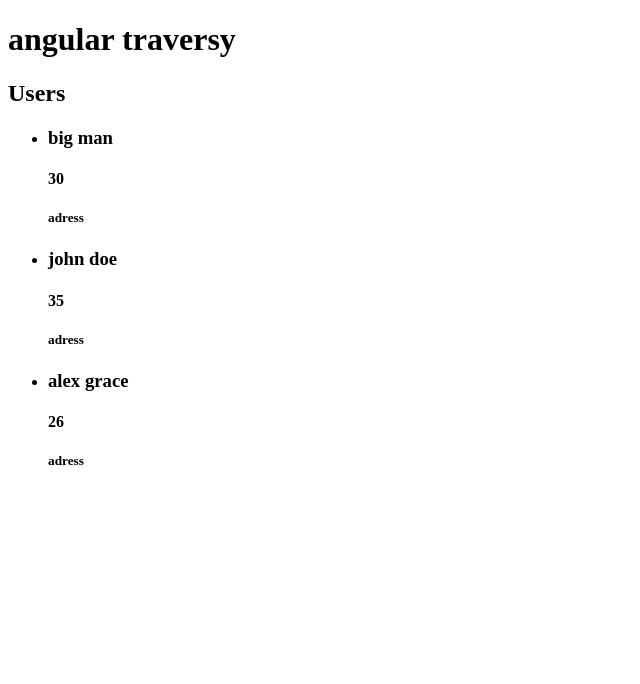
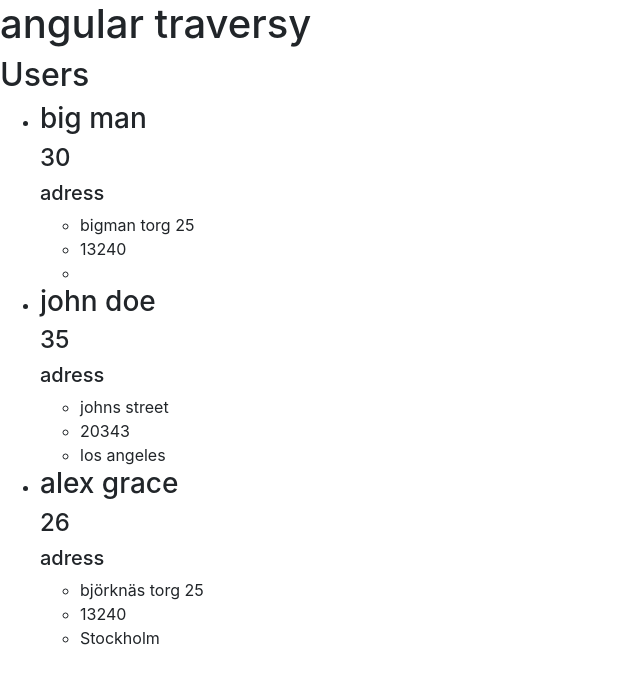
Before and after one commit to AlextheGrace/angular-traversy, an Angular app: page / in a window 1280 px wide. Shown: the top 684 px of the page, without its empty margins (0-640 px from the left). Built offline with nearby package versions, Linux system fonts and the light colour scheme.

Commit message:
add navbar and bootstrap, popper.js, jquery

```diff
--- a/package.json
+++ b/package.json
@@ -21,7 +21,10 @@
     "@angular/platform-browser": "^5.2.0",
     "@angular/platform-browser-dynamic": "^5.2.0",
     "@angular/router": "^5.2.0",
+    "bootstrap": "^4.0.0",
     "core-js": "^2.4.1",
+    "jquery": "^3.3.1",
+    "popper.js": "^1.14.3",
     "rxjs": "^5.5.6",
     "zone.js": "^0.8.19"
   },
--- a/src/app/app.module.ts
+++ b/src/app/app.module.ts
@@ -5,12 +5,14 @@ import { NgModule } from '@angular/core';
 import { AppComponent } from './app.component';
 import { UserComponent } from './components/user/user.component';
 import { UsersComponent } from './components/users/users.component';
+import { NavbarComponent } from './components/navbar/navbar.component';
 
 @NgModule({
   declarations: [
     AppComponent,
     UserComponent,
-    UsersComponent
+    UsersComponent,
+    NavbarComponent
   ],
   imports: [
     BrowserModule
--- /dev/null
+++ b/src/app/components/navbar/navbar.component.html
@@ -0,0 +1,3 @@
+<nav class="navbar navbar-dark bg-primary mb-4">
+
+</nav>
--- /dev/null
+++ b/src/app/components/navbar/navbar.component.ts
@@ -0,0 +1,15 @@
+import { Component, OnInit } from '@angular/core';
+
+@Component({
+  selector: 'app-navbar',
+  templateUrl: './navbar.component.html',
+  styleUrls: ['./navbar.component.css']
+})
+export class NavbarComponent implements OnInit {
+
+  constructor() { }
+
+  ngOnInit() {
+  }
+
+}
--- a/src/app/components/users/users.component.ts
+++ b/src/app/components/users/users.component.ts
@@ -49,10 +49,10 @@ export class UsersComponent implements OnInit {
            }
        ];
        this.loaded = true;
-    },4000);
+    },2000);
 
 
-      this.showExtended = false;
+      this.showExtended = true;
 
       // this.addUser({
       //   firstName: "david",
```
Also changed, not shown: .angular-cli.json, src/app/components/navbar/navbar.component.css (added), 1 other file (tests, documents, lock files or other folders).
